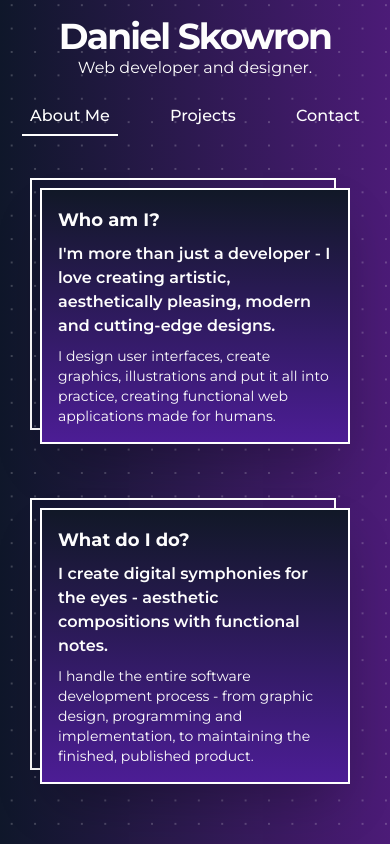
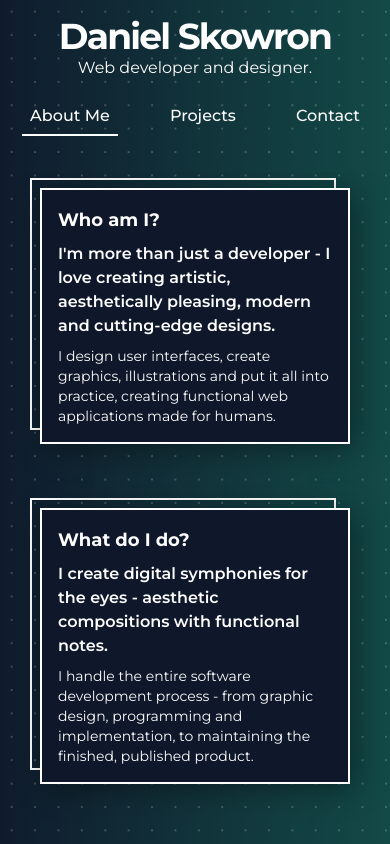
Before and after one commit to daniolsk/daniolsk.github.io, a Next.js app: page / in a window 390 px wide. Built offline with nearby package versions, Linux system fonts and the light colour scheme.

Commit message:
change colors

```diff
--- a/src/app/globals.css
+++ b/src/app/globals.css
@@ -30,11 +30,11 @@
     animation-fill-mode: backwards;
   }
   .animate-slideleft-bg-img {
-    animation: slideLeftBg 1s ease-out;
+    animation: slideLeftBgImg 1s ease-out;
     animation-fill-mode: backwards;
   }
   .animate-slideleft-bg-img-mobile {
-    animation: slideLeftBgMobile 1s ease-out;
+    animation: slideLeftBgImgMobile 1s ease-out;
     animation-fill-mode: backwards;
   }
 }
@@ -66,7 +66,7 @@ body {
     background-size: 2vmin 2vmin;
   }
   to {
-    opacity: 0.8;
+    opacity: 1;
     background-size: 4vmin 4vmin;
   }
 }
@@ -77,7 +77,7 @@ body {
     background-size: 4vmin 4vmin;
   }
   to {
-    opacity: 0.8;
+    opacity: 1;
     background-size: 6vmin 6vmin;
   }
 }
@@ -85,22 +85,22 @@ body {
 @keyframes slideLeftBgImg {
   from {
     opacity: 0;
-    background-size: 100%;
+    background-size: 100% 100%;
   }
   to {
-    opacity: 0.8;
-    background-size: 120%;
+    opacity: 1;
+    background-size: 120% 120%;
   }
 }
 
 @keyframes slideLeftBgImgMobile {
   from {
     opacity: 0;
-    background-size: 100%;
+    background-size: 100% 100%;
   }
   to {
-    opacity: 0.8;
-    background-size: 120%;
+    opacity: 1;
+    background-size: 120% 120%;
   }
 }
 
--- a/src/components/AboutMe.tsx
+++ b/src/components/AboutMe.tsx
@@ -4,7 +4,7 @@ import React from "react";
 const AboutMe = () => {
   return (
     <div className="mt-5 flex h-full w-full flex-1 flex-col items-center justify-start gap-8 overflow-auto lg:mt-0 lg:justify-center lg:gap-12 lg:px-[10vw]">
-      <div className="animate-fadein relative mx-10 my-4 flex flex-col gap-2 border-2 border-white bg-gradient-to-b from-gray-900 to-violet-900 p-4 text-white shadow-2xl md:mx-20 md:p-8 lg:mx-0 lg:p-12">
+      <div className="animate-fadein relative mx-10 my-4 flex flex-col gap-2 border-2 border-white bg-slate-900 p-4 text-white shadow-3xl md:mx-20 md:p-8 lg:mx-0 lg:p-12">
         <div className="animate-sliderightdown absolute -left-3 -top-3 -z-10 h-full w-full border-2 border-white animation-delay-[300]"></div>
         <div className="animate-fadein lg:text-3lg text-lg font-bold animation-delay-[100]">
           Who am I?
@@ -19,7 +19,7 @@ const AboutMe = () => {
           humans.
         </div>
       </div>
-      <div className="animate-fadein relative mx-10 my-4 flex flex-col gap-2 border-2 border-white bg-gradient-to-b from-gray-900 to-violet-900 p-4 text-white shadow-2xl md:mx-20 md:p-8 lg:mx-0 lg:p-12">
+      <div className="animate-fadein relative mx-10 my-4 flex flex-col gap-2 border-2 border-white bg-slate-900 p-4 text-white shadow-3xl md:mx-20 md:p-8 lg:mx-0 lg:p-12">
         <div className="animate-sliderightdown absolute -left-3 -top-3 -z-10 h-full w-full border-2 border-white animation-delay-[300]"></div>
         <div className="animate-fadein lg:text-3lg text-lg font-bold animation-delay-[400]">
           What do I do?
--- a/src/components/Contact.tsx
+++ b/src/components/Contact.tsx
@@ -5,7 +5,7 @@ import React from "react";
 const Contact = () => {
   return (
     <div className="mt-5 flex h-full w-full flex-1 flex-col items-center justify-start overflow-hidden lg:mt-0 lg:justify-center lg:gap-12 lg:px-[10vw]">
-      <div className="animate-fadein relative mx-10 my-5 flex flex-col gap-2 border-2 border-white bg-gradient-to-b from-gray-900 to-violet-900 p-8 text-white shadow-2xl sm:px-14 lg:mx-0 lg:p-6 xl:p-12">
+      <div className="animate-fadein relative mx-10 my-5 flex flex-col gap-2 border-2 border-white bg-slate-900 p-8 text-white shadow-2xl sm:px-14 lg:mx-0 lg:p-6 xl:p-12">
         <div className="animate-sliderightdown absolute -left-3 -top-3 -z-10 h-full w-full border-2 border-white animation-delay-[300]"></div>
         <div className="animate-fadein mb-8 text-3xl font-bold uppercase animation-delay-[100] lg:text-4xl">
           Let&apos;s create something amazing
--- a/src/components/Main.tsx
+++ b/src/components/Main.tsx
@@ -67,10 +67,10 @@ const Main = () => {
         className={`${style.trailer} pointer-events-none fixed left-0 top-0 z-50 h-5 w-5 rounded-full bg-white opacity-0 contrast-100 transition-all duration-700 ease-out`}
       ></div>
       <div
-        className={`${style.bgImage} .animate-slideleft-bg-img-mobile lg:.animate-slideleft-bg-img absolute left-0 top-0 -z-20 h-full w-full bg-gradient-to-r from-slate-900 to-purple-900 bg-[length:120%] bg-[0%_-35%] opacity-100 transition-all duration-700 ease-out lg:bg-[length:120%]`}
+        className={`${style.bgImage} animate-slideleft-bg-img-mobile lg:animate-slideleft-bg-img absolute left-0 top-0 -z-30 h-full w-full bg-gradient-to-r from-slate-900 to-teal-900 bg-[length:120%_120%] bg-[center_40%] opacity-100 transition-all duration-700 ease-out lg:bg-[length:120%_120%]`}
       ></div>
       <div
-        className={`${style.bgPattern} animate-slideleft-bg-mobile lg:animate-slideleft-bg bg-dots absolute left-0 top-0 -z-20 h-full w-full bg-[length:6vmin_6vmin] bg-[0%_-35%] opacity-100 transition-all duration-700 ease-out lg:bg-[length:4vmin_4vmin]`}
+        className={`${style.bgPattern} animate-slideleft-bg-mobile lg:animate-slideleft-bg bg-dots absolute left-0 top-0 -z-20 h-full w-full bg-[length:6vmin_6vmin] bg-[0%_0%] opacity-100 transition-all duration-700 ease-out lg:bg-[length:4vmin_4vmin]`}
       ></div>
       <div className="flex flex-col items-center lg:items-start">
         <div
--- a/src/components/main.module.css
+++ b/src/components/main.module.css
@@ -15,19 +15,20 @@
 }
 
 .section:has(> div > .menu:hover) > .bgImage {
-  background-size: 200% 200%;
+  background-size: 130% 130%;
+  opacity: 0.7;
 }
 
 .section[data-active-index="0"] > .bgImage {
-  background-position: 15% 0%;
+  background-position: 40% center;
 }
 
 .section[data-active-index="1"] > .bgImage {
-  background-position: 40% 0%;
+  background-position: 50% center;
 }
 
 .section[data-active-index="2"] > .bgImage {
-  background-position: 65% 0%;
+  background-position: 60% center;
 }
 
 @media (min-width: 1024px) {
@@ -52,18 +53,19 @@
   }
 
   .section:has(> div > .menu:hover) > .bgImage {
-    background-size: 230% 230%;
+    background-size: 130% 130%;
+    opacity: 0.7;
   }
 
   .section[data-active-index="0"] > .bgImage {
-    background-position: 0% 15%;
+    background-position: center 40%;
   }
 
   .section[data-active-index="1"] > .bgImage {
-    background-position: 0% 40%;
+    background-position: center 50%;
   }
 
   .section[data-active-index="2"] > .bgImage {
-    background-position: 0% 65%;
+    background-position: center 60%;
   }
 }
--- a/tailwind.config.js
+++ b/tailwind.config.js
@@ -6,6 +6,13 @@ module.exports = {
     "./src/components/**/*.{js,ts,jsx,tsx,mdx}",
     "./src/app/**/*.{js,ts,jsx,tsx,mdx}",
   ],
+  theme: {
+    extend: {
+      boxShadow: {
+        "3xl": "5px 5px 30px -1px rgba(0, 0, 0, 0.4)",
+      },
+    },
+  },
   plugins: [
     plugin(function ({ matchUtilities, theme }) {
       matchUtilities({
```
